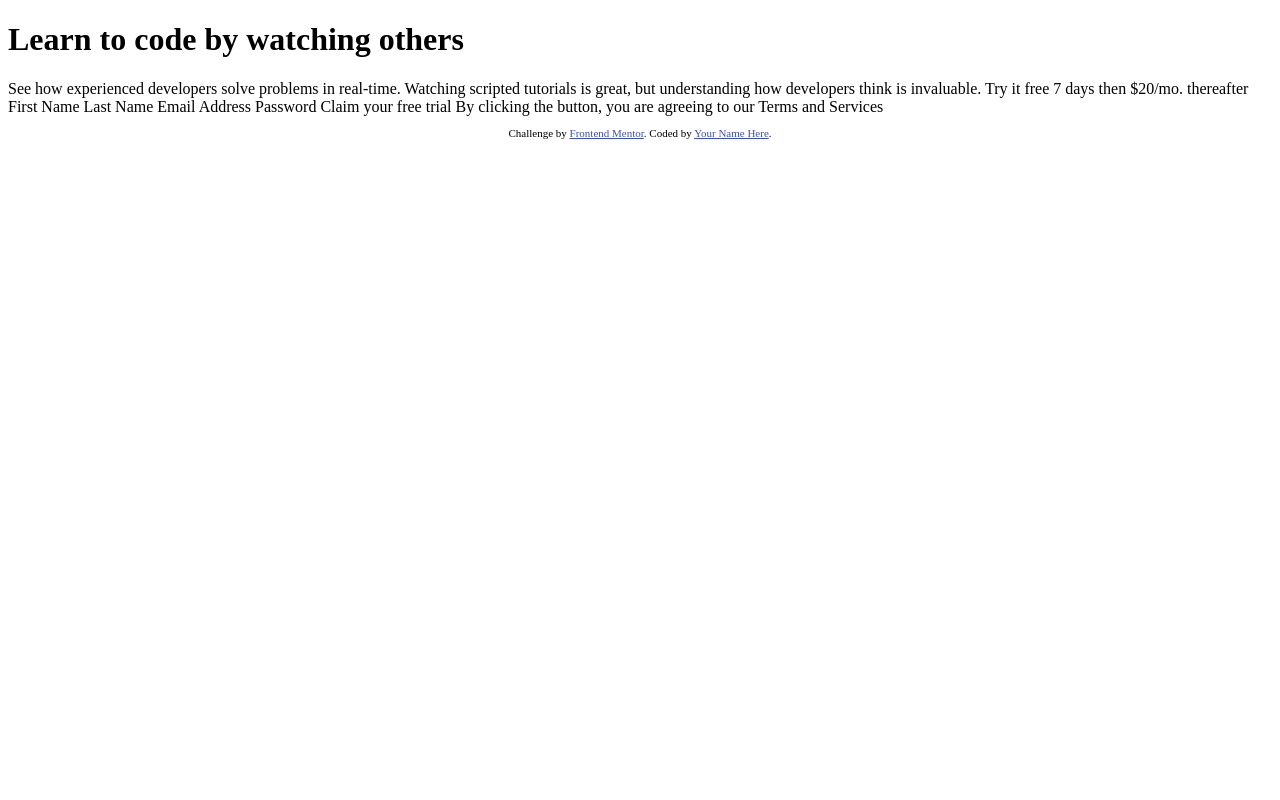
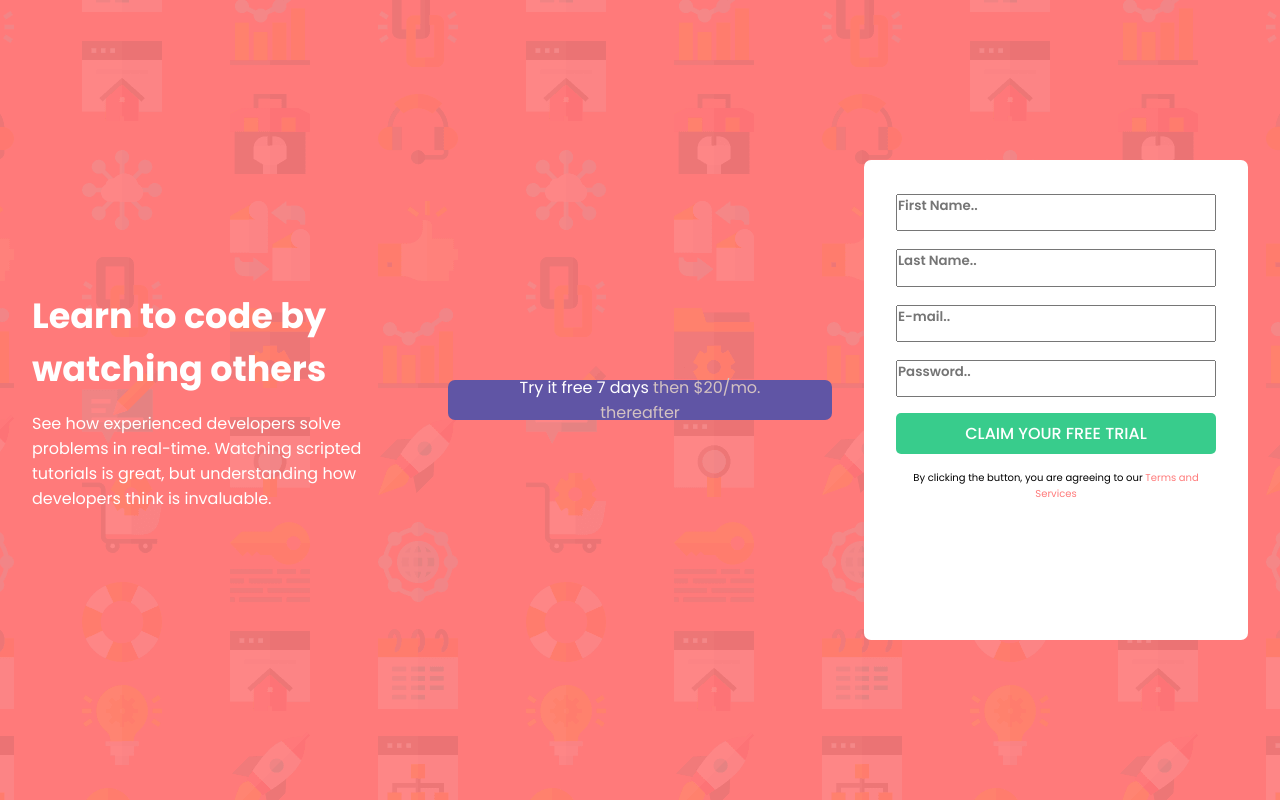
Before and after one commit to brunocarletti182/intro-component, a plain HTML site: page index.html in a window 1280 px wide. Drawn offline with Linux system fonts and the light colour scheme.

Commit message:
Add files via upload
v1

```diff
--- a/index.html
+++ b/index.html
@@ -10,35 +10,38 @@
 
   <title>Frontend Mentor | Intro component with sign up form</title>
 
-  <!-- Feel free to remove these styles or customise in your own stylesheet 👍 -->
-  <style>
-    .attribution { font-size: 11px; text-align: center; }
-    .attribution a { color: hsl(228, 45%, 44%); }
-  </style>
+
 </head>
 <body>
+  <main>
+    <div class="title">
+      <h1>Learn to code by watching others</h1>
 
-  <h1>Learn to code by watching others</h1>
+      <p>See how experienced developers solve problems in real-time. Watching scripted tutorials is great,
+      but understanding how developers think is invaluable.</p>
+    </div>
 
-  See how experienced developers solve problems in real-time. Watching scripted tutorials is great,
-  but understanding how developers think is invaluable.
+    <div class="tryFree">
+      <p><span id="spanTry">Try it free 7 days</span> then $20/mo. thereafter</p>
+    </div>
 
-  Try it free 7 days then $20/mo. thereafter
+    <div class="form">
 
-  First Name
-  Last Name
-  Email Address
-  Password
+      <form action="/action_page.php">
+        <input class="input" type="text" id="fname" name="firstname" placeholder="First Name..">
+        <br>
+        <input class="input" type="text" id="lname" name="lastname" placeholder="Last Name..">
+        <br>
+        <input class="input" type="email" id="email" name="email" placeholder="E-mail..">
+        <br>
+        <input class="input" type="password" id="password" name="password" placeholder="Password..">
+      </form>
 
-  Claim your free trial
+      <p class="claim">Claim your free trial</p>
 
-  By clicking the button, you are agreeing to our Terms and Services
+      <p class="terms">By clicking the button, you are agreeing to our <span id="spanTerms">Terms and Services</span></p>
 
-  <footer>
-    <p class="attribution">
-      Challenge by <a href="https://www.frontendmentor.io?ref=challenge" target="_blank">Frontend Mentor</a>.
-      Coded by <a href="#">Your Name Here</a>.
-    </p>
-  </footer>
+    </div>
+  </main>
 </body>
 </html>
--- a/style.css
+++ b/style.css
@@ -0,0 +1,98 @@
+@import url('https://fonts.googleapis.com/css2?family=Poppins:wght@400;500;600;700&display=swap');
+
+
+* {
+    box-sizing: border-box;
+    margin: 0;
+    padding: 0;
+}
+
+main {
+    display: flex;
+    background-image:  url(./images/bg-intro-desktop.png);
+    background-color: hsl(0, 100%, 74%) ;
+    background-position: center;
+    height: 100vh;
+    justify-content: space-evenly;
+    align-items: center ;
+    position: relative;
+    font-family: 'Poppins', sans-serif;
+    font-size: 16;
+
+}
+
+.title {
+    max-width: 30%;
+}
+
+
+.title h1 {
+    color: white;
+    margin-bottom: 1rem;
+    font-size: 35px;
+    max-width: 350px;
+}
+
+.title p {
+    color: white;
+}
+
+.tryFree {
+    display: flex;
+    height: 5vh;
+    background-color: hsl(248, 32%, 49%);
+    border-radius: 7px;
+    color: rgb(211, 194, 194);
+    font-size: 16px;
+    padding: 1.2rem 2.2rem;
+    text-align: center;
+    align-items: center;
+    justify-content: center;
+    max-width: 30%;
+}
+
+#spanTry {
+    color: white;
+}
+
+.form {
+    max-width: 30%;
+    height: 60vh;
+    background-color: white;
+    padding: 2em;
+    border-radius: 7px;
+
+}
+
+
+.input {
+    padding-bottom: 1em;
+    margin-bottom: 1rem;
+    width: 100%;
+    height: 2.8em;
+    font-family: 'Poppins', sans-serif;
+    font-weight: 600;
+
+}
+
+.claim {
+    text-align: center;
+    padding: 0.5em;
+    font-size: 16px;
+    text-transform: uppercase;
+    background-color: hsl(154, 59%, 51%);
+    font-weight: 500;
+    color: rgb(255, 255, 255);
+    margin-bottom: 1rem;
+    border-radius: 5px;
+    font-family: 'Poppins', sans-serif;
+}
+
+.terms {
+    text-align: center;
+    font-size: 10px;
+}
+
+#spanTerms {
+    color: hsl(0, 100%, 74%) ;
+}
```
